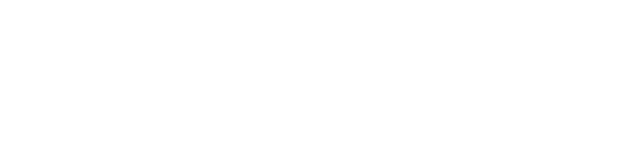
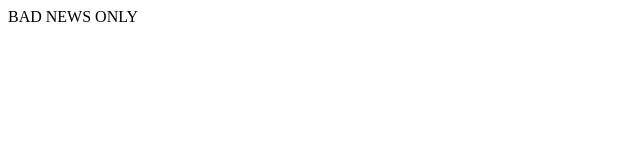
Before and after one commit to mle4d/DS, a plain HTML site: page index.html in a window 1280 px wide. Shown: the whole page, without its empty margins (0-640 px from the left). Drawn offline with Linux system fonts and the light colour scheme.

Commit message:
header tag

```diff
--- a/index.html
+++ b/index.html
@@ -6,6 +6,7 @@
     <link rel="stylesheet" href="style.css">
     <title></title>
 </head>
+<header>BAD NEWS ONLY</header>
 <body>
 
 </body>
```
